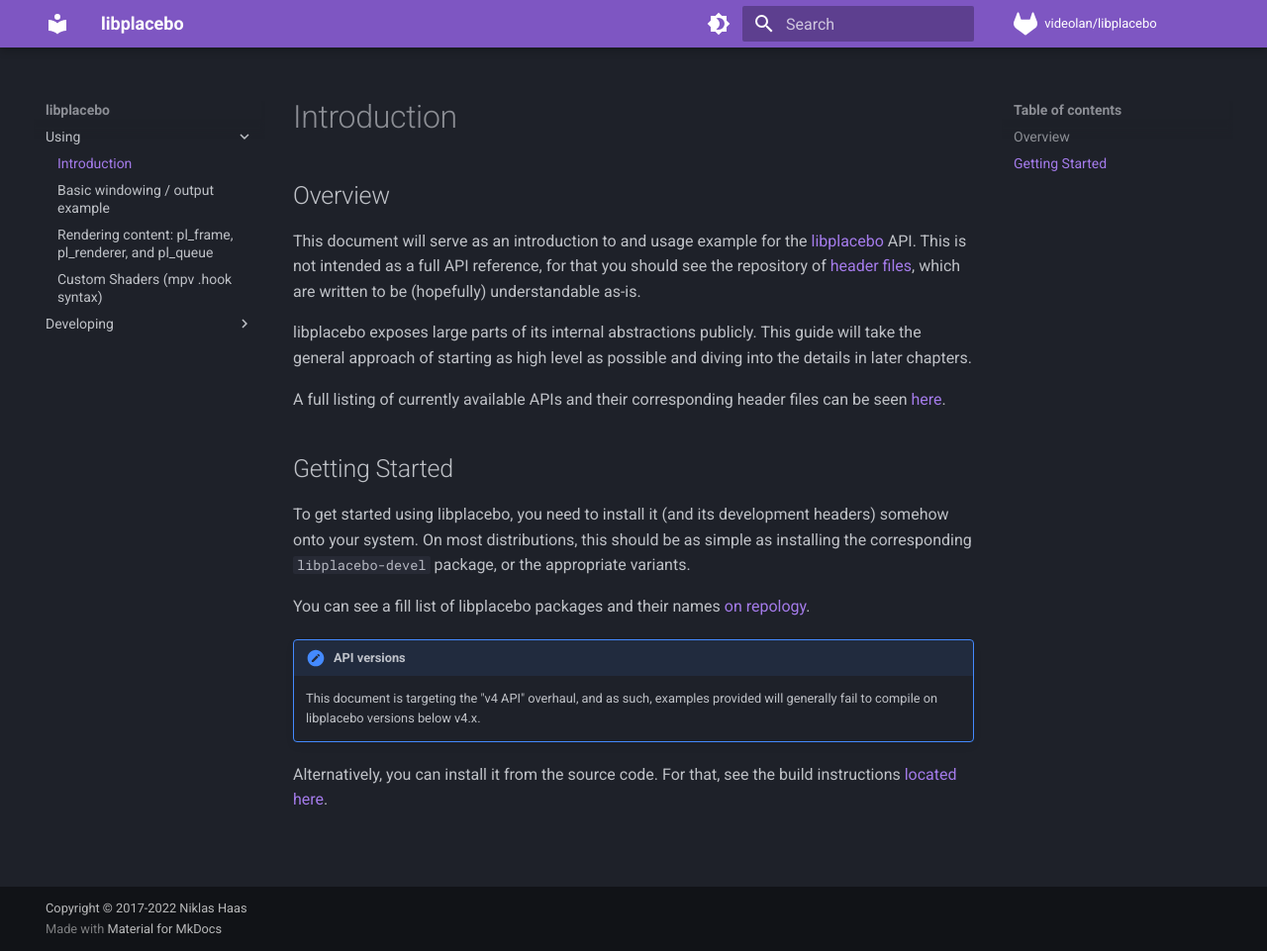
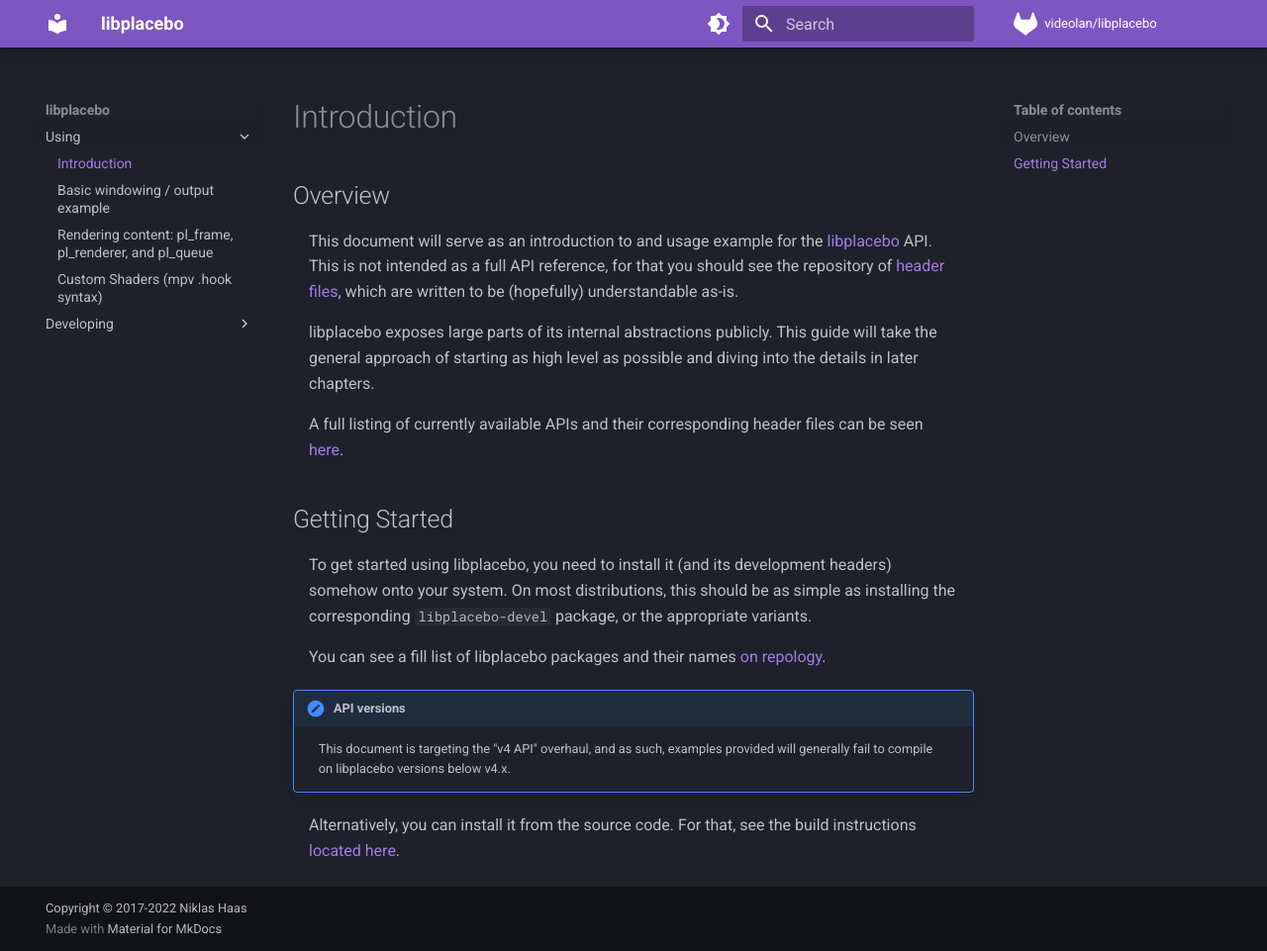
Before and after one commit to haasn/libplacebo, an MkDocs documentation site: the page built from docs/index.md, in a window 1280 px wide and 961 px high. Shown: the whole window at 99% size. Built offline with MkDocs 1.6.1 and Material for MkDocs 9.7.7, drawn with Linux system fonts in a browser that asks for light colours.

Commit message:
docs: indent paragraphs
Makes the options page a bit more readable.

```diff
--- /dev/null
+++ b/docs/style.css
@@ -0,0 +1,3 @@
+.md-typeset p {
+    margin: 1em 1em;
+}
--- a/mkdocs.yml
+++ b/mkdocs.yml
@@ -24,6 +24,9 @@
   features:
     - content.code.annotate
 
+extra_css:
+  - style.css
+
 markdown_extensions:
   - admonition
   - footnotes
```
